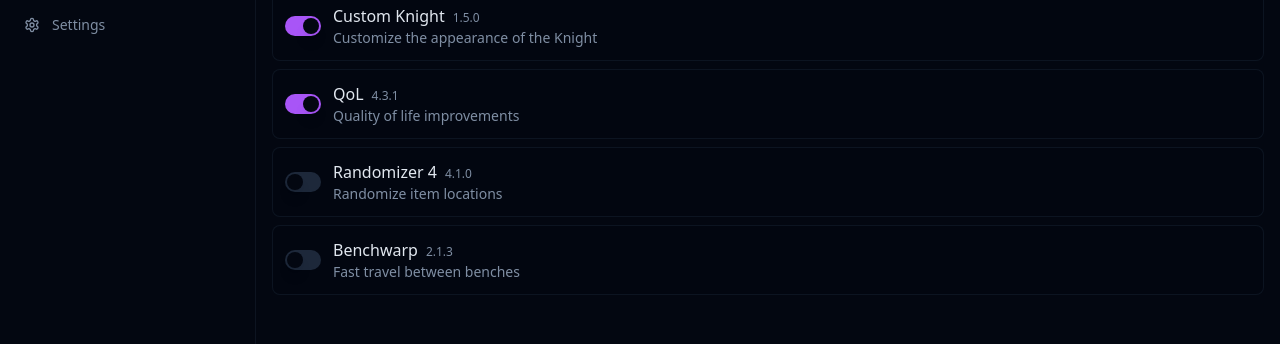
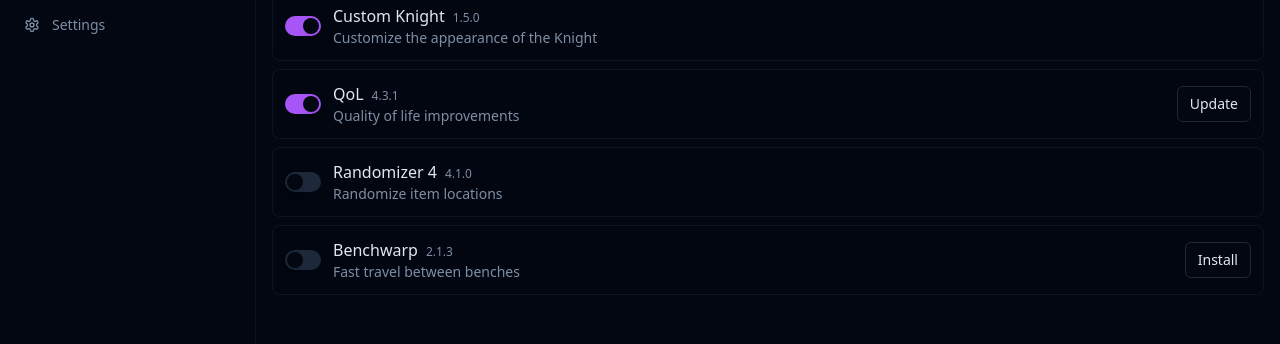
Before and after one commit to xavierhampton/HKL, a React (Vite) app: page / in a window 1280 px wide. Shown: the part 178-522 px from the top of the page. Built offline with nearby package versions, Linux system fonts and the light colour scheme; the HTML template or start-up script is replaced by a standard one.

Commit message:
Add install/update buttons and uninstall link for mods

```diff
--- a/src/components/ModList.tsx
+++ b/src/components/ModList.tsx
@@ -18,6 +18,7 @@ interface Mod {
   githubUrl?: string
   dependencies?: string[]
   integrations?: string[]
+  hasUpdate?: boolean
 }
 
 const mockMods: Mod[] = [
@@ -33,6 +34,7 @@ const mockMods: Mod[] = [
     githubUrl: 'https://github.com/PrashantMohta/HollowKnight.CustomKnight',
     dependencies: ['Satchel', 'Vasi'],
     integrations: [],
+    hasUpdate: false,
   },
   {
     id: '2',
@@ -46,6 +48,7 @@ const mockMods: Mod[] = [
     githubUrl: 'https://github.com/fifty-six/HollowKnight.QoL',
     dependencies: [],
     integrations: ['Randomizer 4'],
+    hasUpdate: true,
   },
   {
     id: '3',
@@ -59,6 +62,7 @@ const mockMods: Mod[] = [
     githubUrl: 'https://github.com/homothetyhk/RandomizerMod',
     dependencies: ['MenuChanger', 'ItemChanger'],
     integrations: ['Benchwarp', 'QoL'],
+    hasUpdate: false,
   },
   {
     id: '4',
@@ -67,11 +71,12 @@ const mockMods: Mod[] = [
     version: '2.1.3',
     author: 'homothetyhk',
     enabled: false,
-    installed: true,
+    installed: false,
     type: 'mod',
     githubUrl: 'https://github.com/homothetyhk/HollowKnight.BenchwarpMod',
     dependencies: [],
     integrations: ['Randomizer 4'],
+    hasUpdate: false,
   },
   {
     id: '5',
@@ -161,6 +166,32 @@ export function ModList({ searchQuery, type, filter }: { searchQuery: string; ty
                   <Trash2 className="h-4 w-4" />
                 </Button>
               )}
+
+              {mod.type === 'mod' && !mod.installed && (
+                <Button
+                  variant="outline"
+                  size="sm"
+                  className="flex-shrink-0"
+                  onClick={(e) => {
+                    e.stopPropagation()
+                  }}
+                >
+                  Install
+                </Button>
+              )}
+
+              {mod.type === 'mod' && mod.installed && mod.hasUpdate && (
+                <Button
+                  variant="outline"
+                  size="sm"
+                  className="flex-shrink-0"
+                  onClick={(e) => {
+                    e.stopPropagation()
+                  }}
+                >
+                  Update
+                </Button>
+              )}
             </div>
 
             {isExpanded && (
@@ -215,8 +246,10 @@ export function ModList({ searchQuery, type, filter }: { searchQuery: string; ty
                   </div>
                 )}
 
-                {mod.githubUrl && mod.type === 'mod' && (
+                {mod.type === 'mod' && (
                   <div className="flex gap-3">
+                    {mod.githubUrl && (
+                      <>
                         <a
                           href={mod.githubUrl}
                           target="_blank"
@@ -237,6 +270,19 @@ export function ModList({ searchQuery, type, filter }: { searchQuery: string; ty
                           <ExternalLink className="h-3.5 w-3.5" />
                           View README
                         </a>
+                      </>
+                    )}
+                    {mod.installed && !mod.hasUpdate && (
+                      <button
+                        className="inline-flex items-center gap-1.5 text-sm text-muted-foreground hover:text-destructive transition-colors"
+                        onClick={(e) => {
+                          e.stopPropagation()
+                        }}
+                      >
+                        <Trash2 className="h-3.5 w-3.5" />
+                        Uninstall Mod
+                      </button>
+                    )}
                   </div>
                 )}
               </div>
```
Lines whose indentation alone changed are shown as unchanged.
